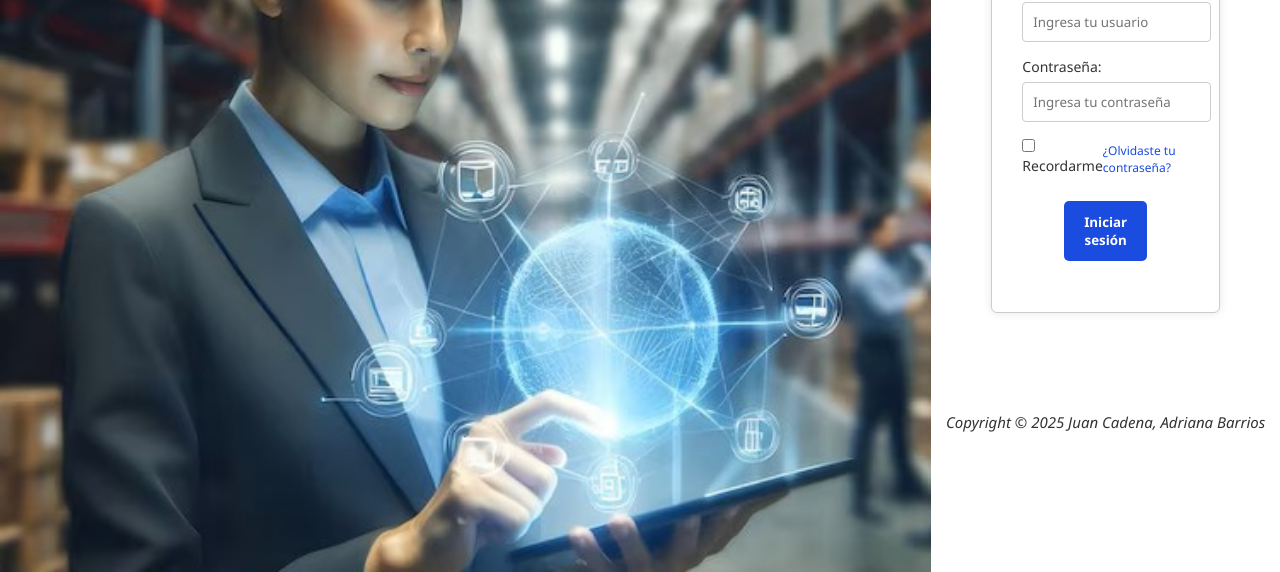
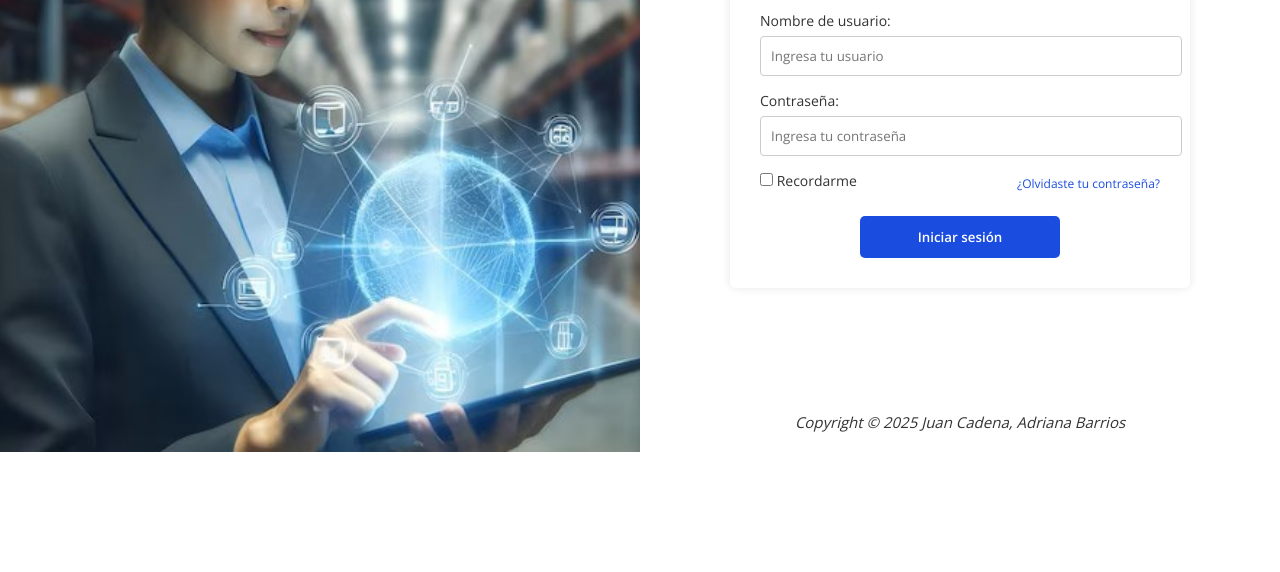
Before and after one commit to adbarrios87/ProyectoAdso, a plain HTML site: page login.html in a window 1280 px wide. Shown: the part 353-925 px from the top of the page. After the commit the page ends 810 px from the top, so only its background shows below. Drawn offline with nearby package versions, Linux system fonts and the light colour scheme.

Commit message:
plantilla finalizada

```diff
--- a/Index.html
+++ b/login.html
@@ -3,7 +3,8 @@
 <head>
   <meta charset="UTF-8">
   <title>NexoPro - Iniciar Sesión</title>
-  <link href="src/css/styles.css" rel="stylesheet">
+  <link href="src/css/login.css" rel="stylesheet">
+  <link href="https://fonts.googleapis.com/css2?family=Open+Sans:wght@400;600&family=Poppins:wght@500;600&display=swap" rel="stylesheet">
 </head>
 <body>
   <header>
--- a/src/css/styles.css
+++ b/src/css/login.css
@@ -1,7 +1,10 @@
 * {
   margin: 0;
   padding: 0;
-  font-family: "Segoe UI", sans-serif;
+  font-family: "Open Sans", sans-serif;
+}
+h1, h2, h3, h4, h5, h6 {
+    font-family: 'Poppins', sans-serif;
 }
 
 body {
@@ -29,47 +32,39 @@ header {
 
 main {
   display: flex;
-  align-items: stretch;
-  justify-content: center;
   height: calc(100vh - 120px);
   background-color: #fff;
-}
+  flex:1;}
 
 .image-container {
-  flex: 1;
-  display: flex;
-  justify-content: left;
-  border-color: 30px solid #333;
-}
+  width: 50%;
+  height: 100%;}
+
+
 .image-container img {
-  width: auto;
-  height: 100vh;
-  object-fit: cover;
-
-}
+  width: 100%;
+  height: 100%;
+  object-fit: cover;}
 
 /* Columna derecha: contiene el login y el footer */
 .right-column {
-  border-color: 5px solid #333;
-  width: 30%;
+
+  width: 50%;
   display: flex;
-
   flex-direction: column;
   justify-content: center;
-  min-height: 100%;
-  box-sizing: border-box;
+  padding:20px;
+  box-sizing: border-box;/*incluya el relleno (padding) y el borde dentro del ancho y alto totales de un elemento*/
 }
-
-
 
 /* Caja de inicio de sesión */
 .login-box {
-  flex: 0 0 400px;
+  width: 70%;
+  max-width: 400px;
+  padding: 30px;
+  margin: auto;
   background-color: white;
-  border: 1px solid #ccc;
   border-radius: 6px;
-  padding: 30px;
-  margin: auto 60px;
   box-shadow: 0 0 10px rgba(0,0,0,0.1);
 }
 
@@ -127,9 +122,7 @@ button:hover {
 }
 .finicial {
   text-align: center;
-  padding: 20px 0;
   font-size: 15px;
   color: #333;
   background-color: transparent;
-  font-style: italic;
-}
+  font-style: italic;}
--- a/src/css/template.css
+++ b/src/css/template.css
@@ -2,8 +2,12 @@
 * {
   margin: 0;
   padding: 0;
-  font-family: "Segoe UI", sans-serif;
+  font-family: "Open Sans", sans-serif;
 }
+h1, h2, h3, h4, h5, h6 {
+    font-family: 'Poppins', sans-serif;
+}
+
 body {
   background-color: #ffffff;
   min-height:  100vh;
```
Also changed, not shown: src/sheets/template.html (+2 -1 lines).
